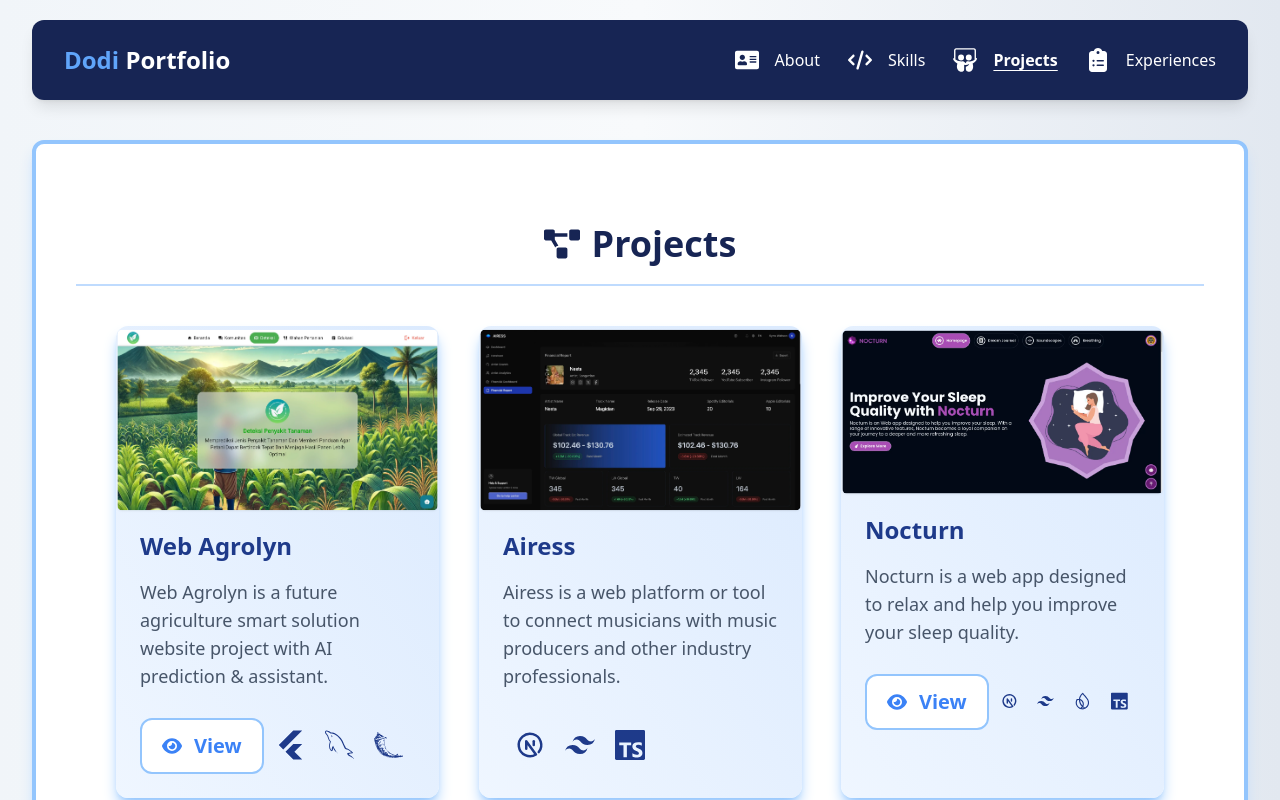
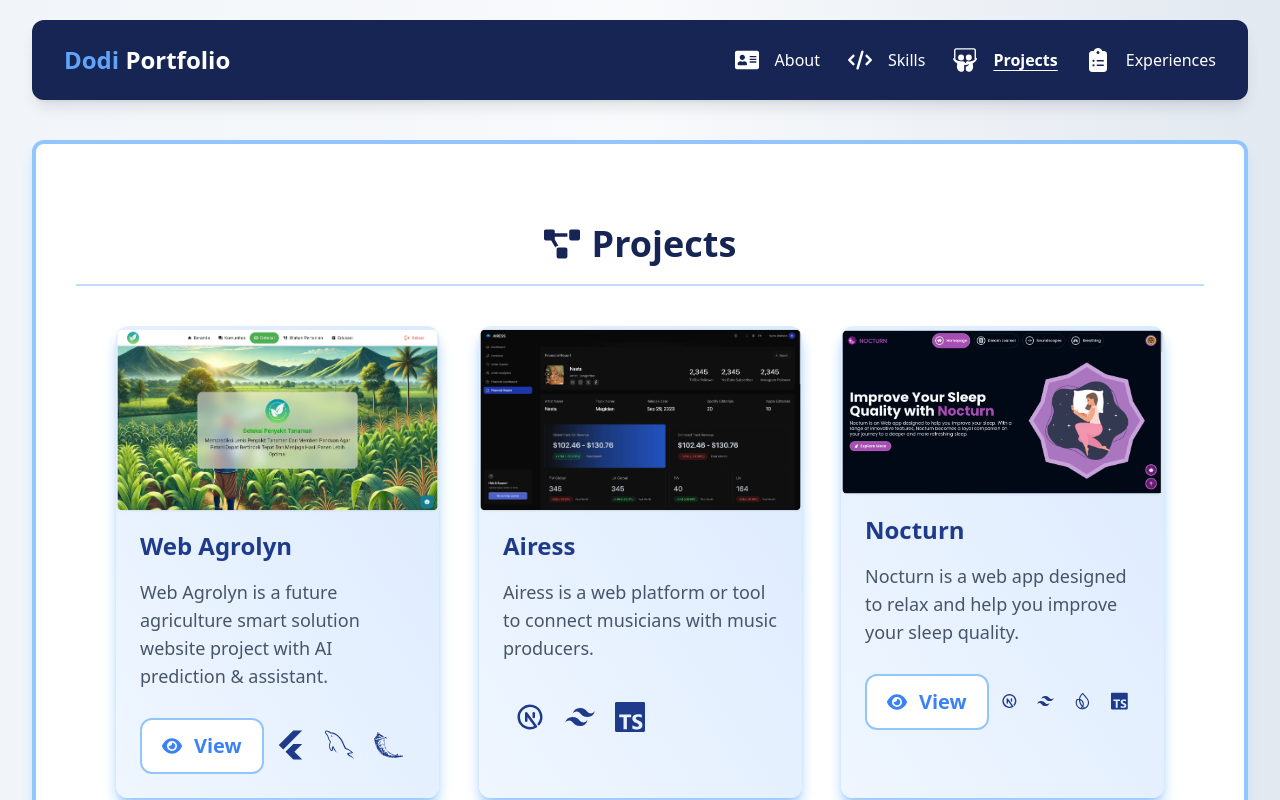
Before and after one commit to dodichakill/web-porto, a Next.js app: page /projects in a window 1280 px wide. Shown: the top 800 px of the page. Built offline with nearby package versions, Linux system fonts and the light colour scheme.

Commit message:
fix desc aires

```diff
--- a/src/app/projects/page.jsx
+++ b/src/app/projects/page.jsx
@@ -62,7 +62,7 @@ export default function Projects() {
           <CardProject
             name="Airess"
             image={imgAiress}
-            desc="Airess is a web platform or tool to connect musicians with music producers and other industry professionals."
+            desc="Airess is a web platform or tool to connect musicians with music producers."
             icTech={
               <>
                 <TbBrandNextjs title="NextJS" />{" "}
```
